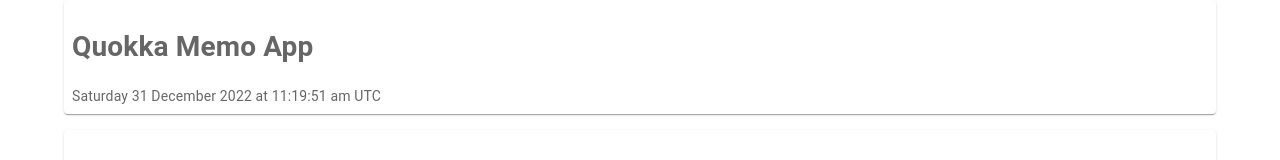
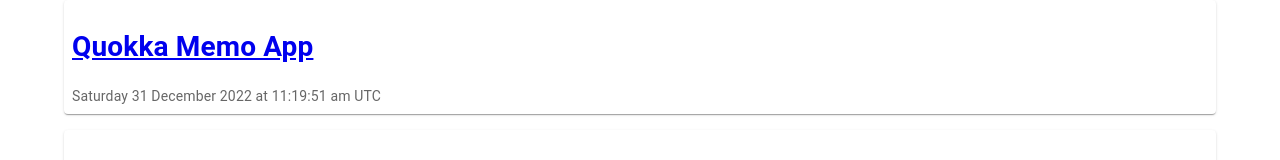
Before and after one commit to tedwon/quokka, a Next.js app in the folder quokka-frontend/: page / in a window 1280 px wide. Shown: the top 160 px of the page. Built offline with nearby package versions, Linux system fonts and the light colour scheme; no server answers.

Commit message:
Add quokka project link to the App Title

```diff
--- a/quokka-frontend/pages/index.tsx
+++ b/quokka-frontend/pages/index.tsx
@@ -25,6 +25,7 @@
 import CssBaseline from '@mui/material/CssBaseline';
 import Checkbox from "@mui/material/Checkbox";
 import FormControlLabel from "@mui/material/FormControlLabel";
+import Link from 'next/link'
 
 // https://www.typescriptlang.org/static/TypeScript%20Types-ae199d69aeecf7d4a2704a528d0fd3f9.png
 type Memo = {
@@ -57,7 +58,7 @@
     return (
         <div>
             <QuokkaAppHead></QuokkaAppHead>
-            <h1>Quokka Memo App</h1>
+            <h1><Link href="https://github.com/tedwon/quokka" target="_blank">Quokka Memo App</Link></h1>
             {clock}
         </div>
     );
@@ -197,7 +198,8 @@
 
     return (
         <article>
-            <h2>Search&nbsp;&nbsp;<FormControlLabel control={<Checkbox checked={pin} onChange={handlePinChange}/>} label="Pin"/></h2>
+            <h2>Search&nbsp;&nbsp;<FormControlLabel control={<Checkbox checked={pin} onChange={handlePinChange}/>}
+                                                    label="Pin"/></h2>
             <form onSubmit={(event: React.SyntheticEvent) => {
                 event.preventDefault();
                 const target = event.target as typeof event.target & {
```
